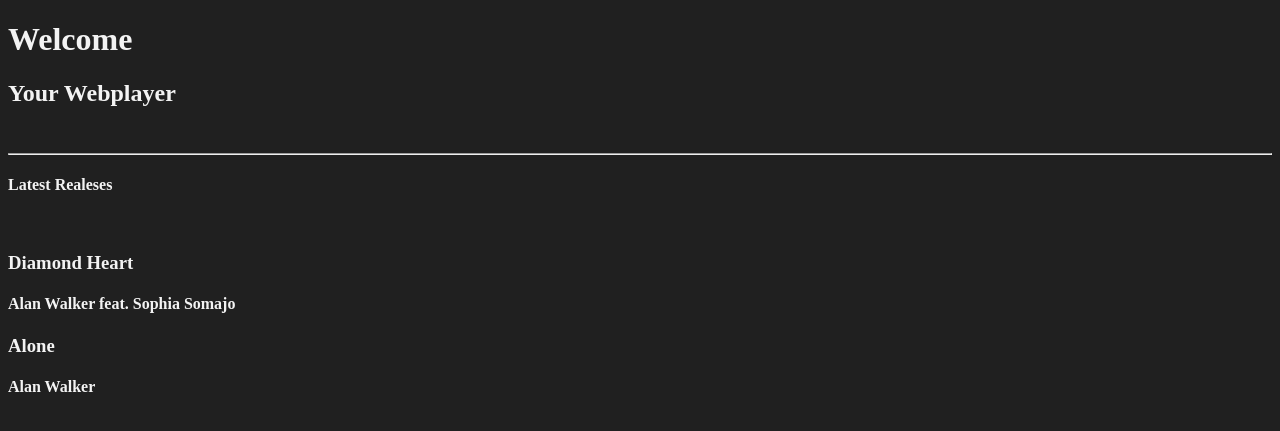
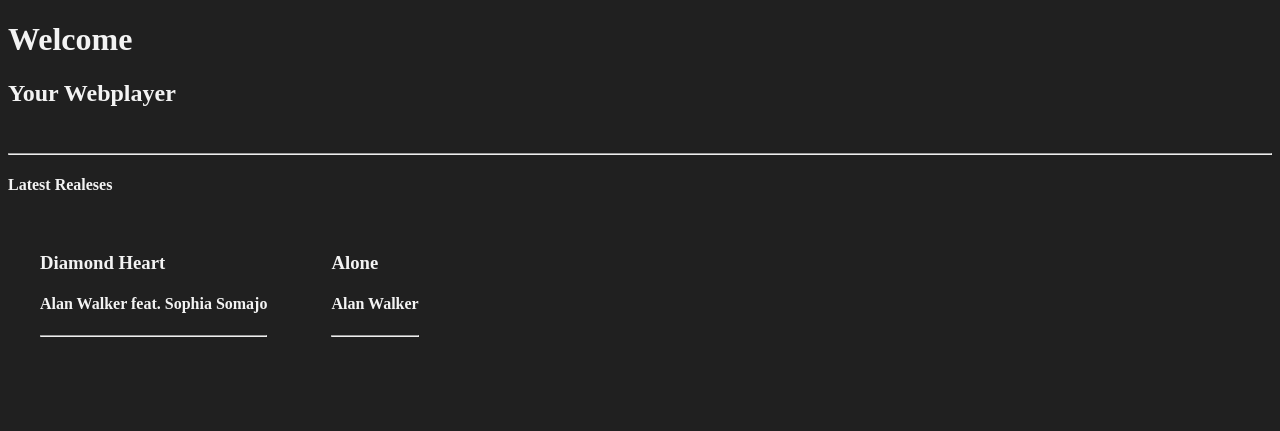
Before and after one commit to mxmlnhrc/webmusicplayer, a Django app: page / in a window 1280 px wide. Shown: the top 431 px of the page. Run offline with Django 3.2, Linux system fonts and the light colour scheme; data comes from the database, SQL or seed files in the repository; both versions use the stored data as it was after the commit.

Commit message:
create simple on div styling

```diff
--- a/musicplayer/player/templates/player/index.html
+++ b/musicplayer/player/templates/player/index.html
@@ -18,16 +18,18 @@
 
 <h4>Latest Realeses</h4>
 <br>
+<div style="display:flex; flex-direction:row; flex-wrap: wrap;">
     {% for song in latest %}
-<div>
+    <div style="margin: 0 2rem 2rem 2rem">
         {% if song.cover %}
         <img src="{{ song.cover.url }}" alt="">
         {% endif %}
         <h3>{{ song.title }}</h3>
         <h4>{{ song.artist }} {% if song.feat %}feat. {{ song.feat }}{% endif %}</h4>
+        <hr>
     </div>
     {% endfor %}
-
+</div>
 <!-- <br>
 <hr>
 
```
Also changed, not shown: musicplayer/db.sqlite3. Lines whose indentation alone changed are shown as unchanged.
